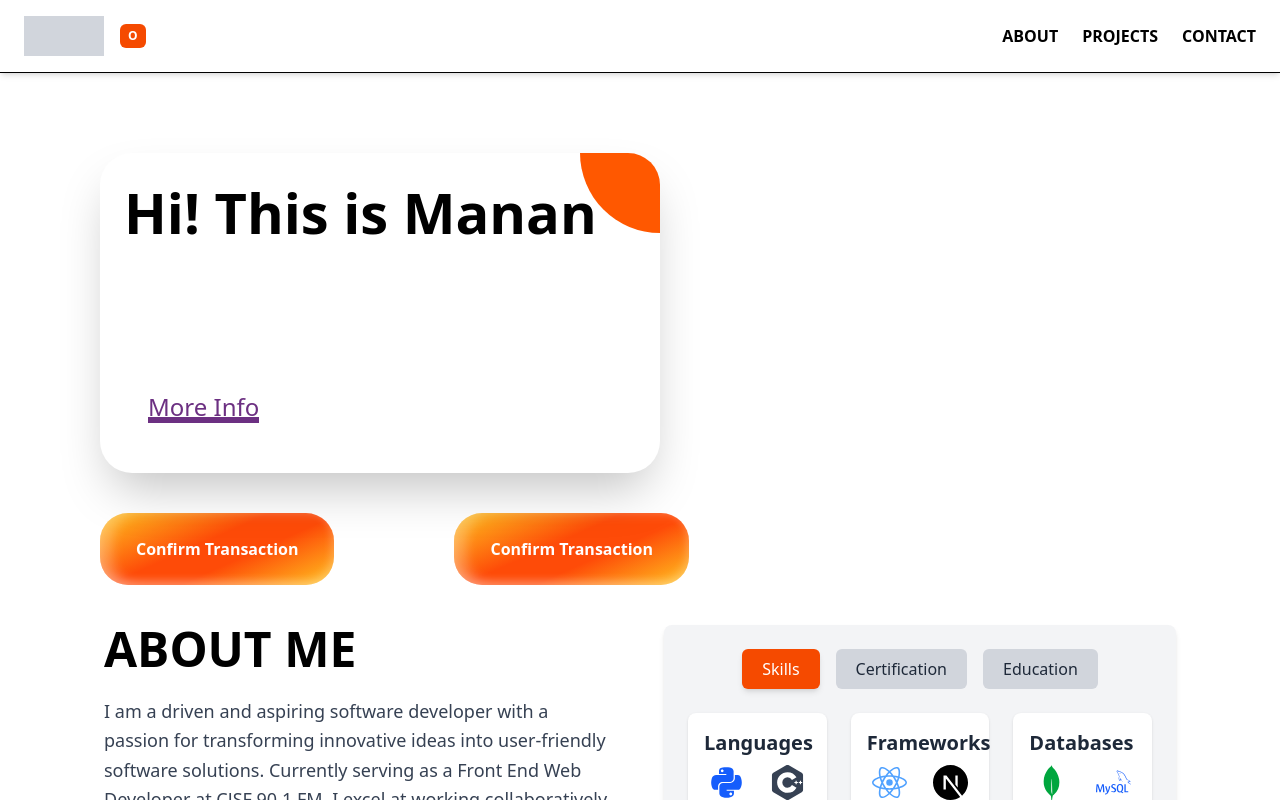
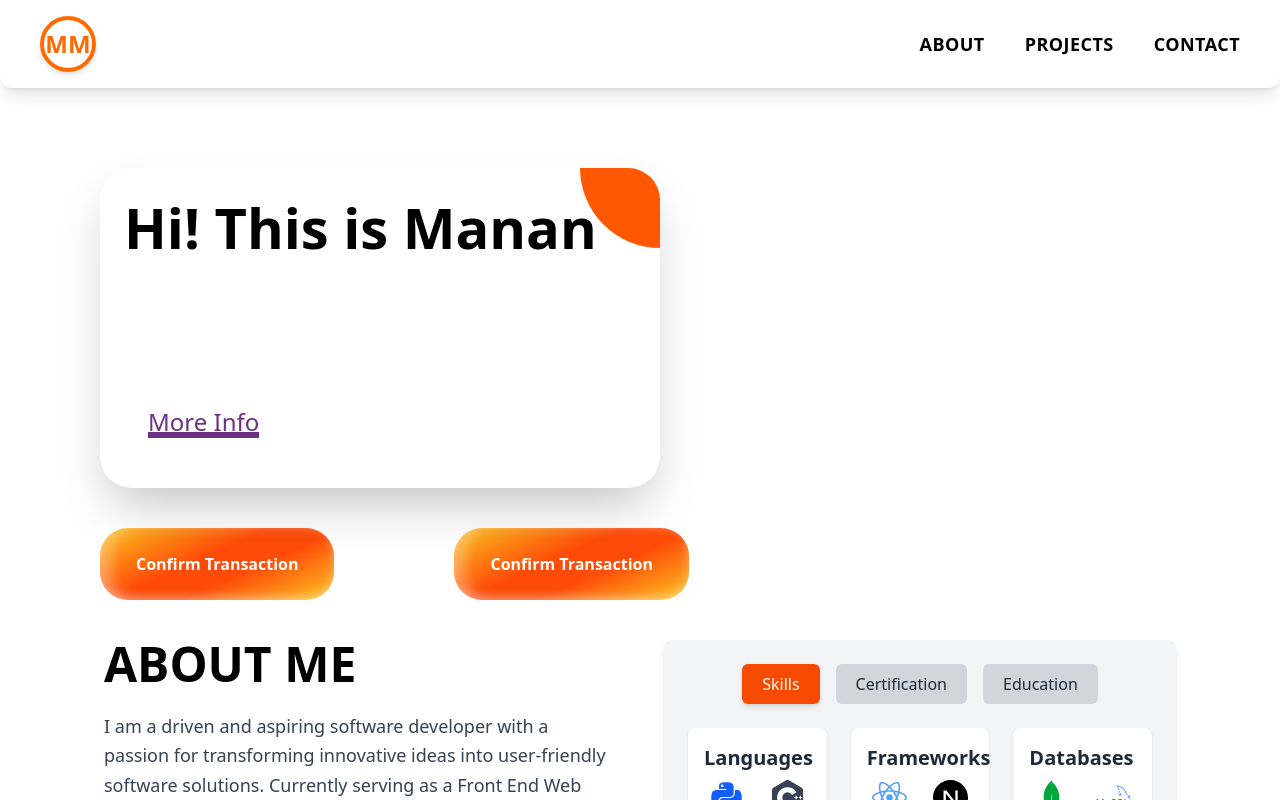
Before and after one commit to Manan565/manan565.github.io, a React (Vite) app: page / in a window 1280 px wide. Shown: the top 800 px of the page. Built offline with nearby package versions, Linux system fonts and the light colour scheme.

Commit message:
fixed header link styling

```diff
--- a/src/components/Header.jsx
+++ b/src/components/Header.jsx
@@ -1,30 +1,32 @@
 const Header = () => {
   return (
-    <header className="bg-white text-black py-4 px-6 flex items-center justify-between border-b shadow-md">
+    <header className="bg-white text-black py-4 px-10 flex items-center justify-between shadow-lg w-full rounded-b-xl">
       {/* Left Section - Logo */}
       <div className="flex items-center space-x-4">
-        <div className="w-20 h-10 bg-gray-300 flex items-center justify-center">
-          <span className="text-black font-semibold"></span>
-        </div>
-
-        {/* "On Air" Show Name */}
-        <div className="flex items-center space-x-2">
-          <span className="bg-orange-600 text-white px-2 py-1 text-xs font-bold rounded-md">
-            O
-          </span>
-          <span className="font-semibold"></span>
+        {/* MM Logo - More Balanced Look */}
+        <div className="w-14 h-14 border-4 border-orange-500 rounded-full flex items-center justify-center shadow-md">
+          <span className="text-orange-500 text-2xl font-bold">MM</span>
         </div>
       </div>
 
-      {/* Center Navigation - Always Visible */}
-      <nav className="flex space-x-6 font-bold">
-        <a href="#about" className="hover:text-gray-600">
+      {/* Center Navigation - Improved Alignment */}
+      <nav className="flex space-x-10 font-semibold text-lg tracking-wide">
+        <a
+          href="#about"
+          className="hover:text-orange-500 transition duration-300"
+        >
           ABOUT
         </a>
-        <a href="#project" className="hover:text-gray-600">
+        <a
+          href="#project"
+          className="hover:text-orange-500 transition duration-300"
+        >
           PROJECTS
         </a>
-        <a href="#contacts" className="hover:text-gray-600">
+        <a
+          href="#contacts"
+          className="hover:text-orange-500 transition duration-300"
+        >
           CONTACT
         </a>
       </nav>
```
